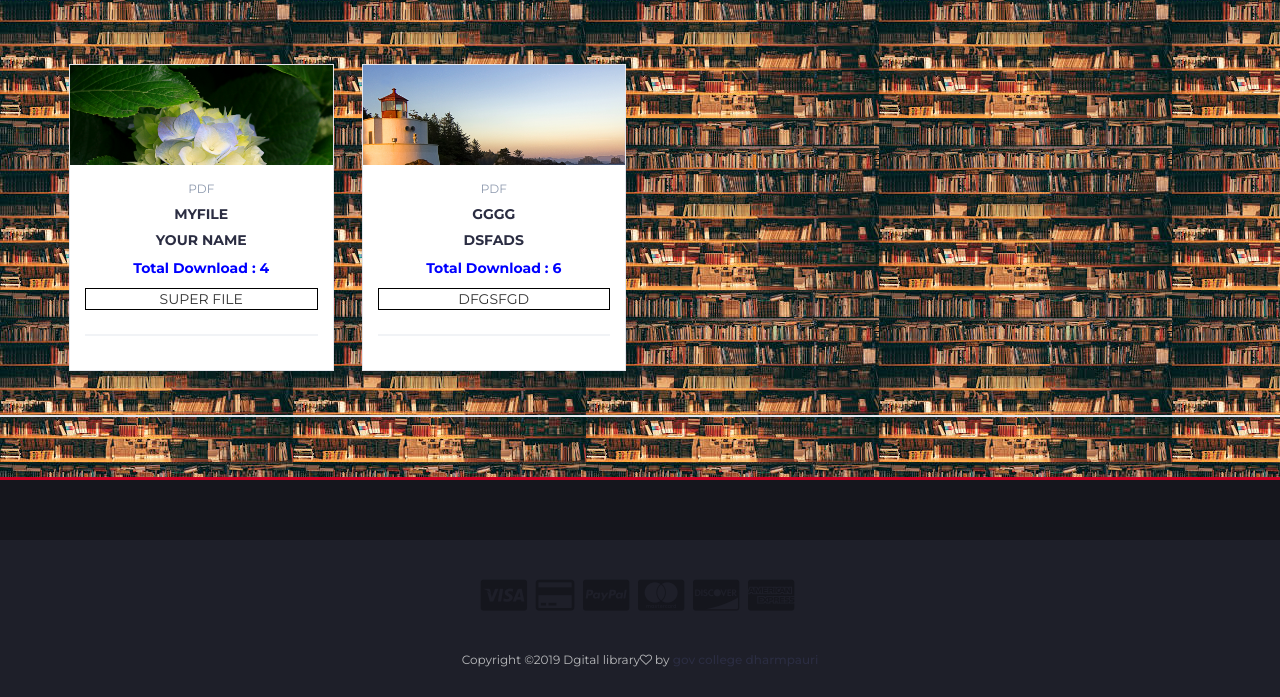
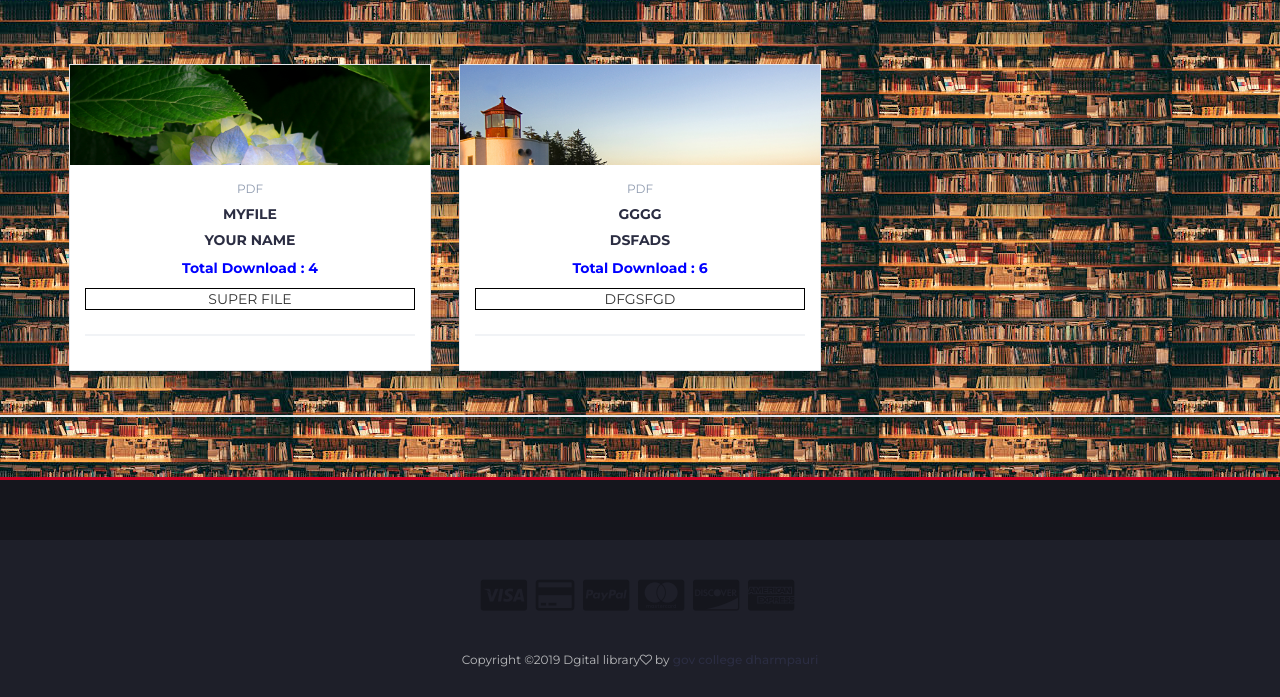
Before and after one commit to vinnarasuvinnu/Digital-Library-management, a PHP site: page / in a window 1280 px wide. Shown: the part 54-751 px from the top of the page. Run offline with PHP 8.4, Linux system fonts and the light colour scheme; a user stored in the database is signed in; data comes from the database, SQL or seed files in the repository.

Commit message:
col 3 to 4

```diff
--- a/index.php
+++ b/index.php
@@ -93,7 +93,7 @@ if(!isset($_SESSION['uname'])){
 							while($row=mysqli_fetch_array($res)){
 
 								?>
-							<div class="col-lg-3 col-xs-3 col-sm-3">
+							<div class="col-lg-4 col-md-4 col-sm-4">
 								<div class="product">
 									<div class="product-img" style="height: 100px;overflow: hidden;" >
 										<img src="admin/<?php echo $row['path'];?>" >
```
Also changed, not shown: admin/pictures/Screenshot from 2019-03-05 22-02-18.png (added).
